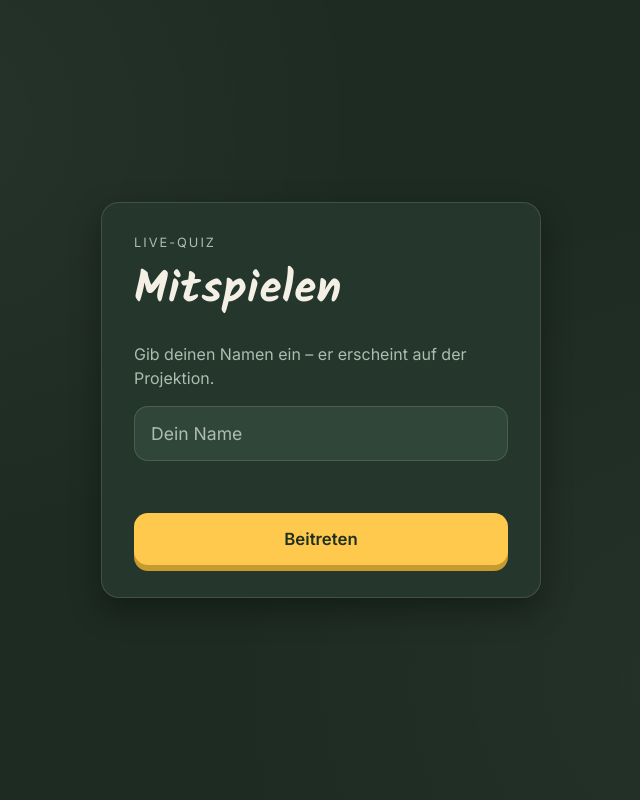
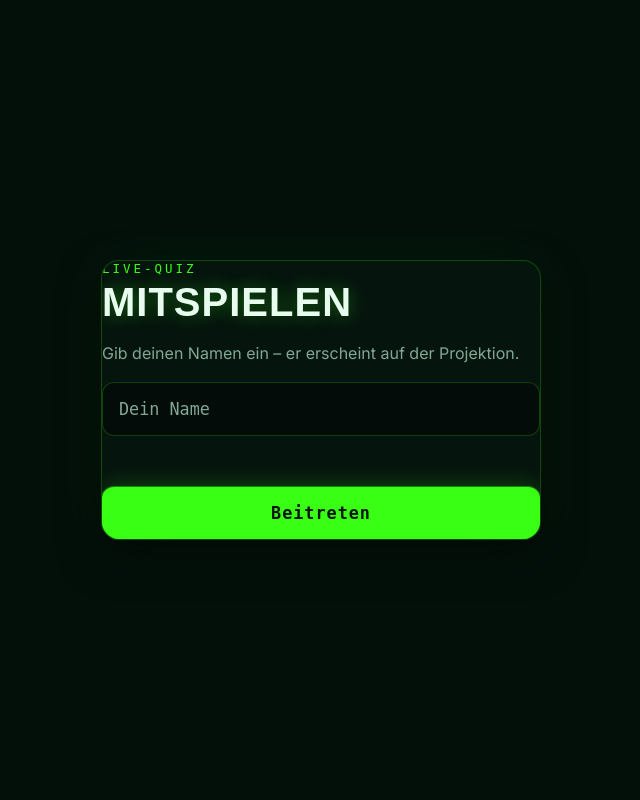
Before and after one commit to Helirucks/live-quiz, a Flask app: page /play in a window 1280 px wide. Shown: the whole page, without its empty margins (319-959 px from the left). Run offline with Flask 3, Linux system fonts and the light colour scheme; some libraries are stand-ins or nearby versions.

Commit message:
Update style.css

```diff
--- a/static/css/style.css
+++ b/static/css/style.css
@@ -1,28 +1,31 @@
 /* =========================================================
-   Live-Quiz – gemeinsames Stylesheet
-   Thema: "Tafel & Kreide" (passend zur Vorlesung)
+   Live-Quiz – "Code Terminal" Theme
+   Dunkler Hintergrund mit animiertem Code-Regen,
+   Karten im Glas/Terminal-Look mit grünem Leuchtrand.
    ========================================================= */
 
 :root {
-  --bg: #1d2b22;
-  --bg-card: #25362c;
-  --bg-elevated: #304638;
-  --border: rgba(245, 240, 230, 0.14);
-  --text: #f5f0e6;
-  --text-muted: #aebcb1;
+  --bg: #03100a;
+  --bg-card: rgba(8, 22, 16, 0.82);
+  --bg-elevated: rgba(0, 0, 0, 0.35);
+  --border: rgba(57, 255, 20, 0.22);
+  --text: #e7fbef;
+  --text-muted: #82a895;
 
-  --red: #ff6b5c;
-  --blue: #4f8df9;
-  --yellow: #ffc94d;
-  --green: #4ddba4;
+  --red: #ff4d6d;
+  --blue: #2e9bff;
+  --yellow: #ffd23f;
+  --green: #1be0a8;
 
-  --accent: var(--yellow);
+  --accent: #39ff14;
+  --accent-contrast: #04170c;
 
-  --font-display: "Kalam", cursive;
+  --font-display: "Orbitron", sans-serif;
   --font-body: "Inter", system-ui, -apple-system, sans-serif;
+  --font-mono: "JetBrains Mono", "Fira Code", monospace;
 
   --radius: 18px;
-  --shadow: 0 12px 30px rgba(0, 0, 0, 0.35);
+  --shadow: 0 16px 40px rgba(0, 0, 0, 0.55), 0 0 60px rgba(57, 255, 20, 0.06);
 }
 
 * {
@@ -37,14 +40,26 @@
   margin: 0;
   font-family: var(--font-body);
   color: var(--text);
-  background:
-    radial-gradient(circle at 20% 15%, rgba(255, 255, 255, 0.04), transparent 35%),
-    radial-gradient(circle at 80% 85%, rgba(255, 255, 255, 0.03), transparent 40%),
-    var(--bg);
+  background: var(--bg);
   min-height: 100%;
+  overflow-x: hidden;
+}
+
+/* ---------- animierter Hintergrund ---------- */
+
+#matrix-bg {
+  position: fixed;
+  inset: 0;
+  width: 100vw;
+  height: 100vh;
+  display: block;
+  z-index: 0;
+  opacity: 0.55;
 }
 
 .page {
+  position: relative;
+  z-index: 1;
   min-height: 100vh;
   display: flex;
   align-items: center;
@@ -57,13 +72,17 @@
   padding-top: 5vh;
 }
 
+/* ---------- Karten / Terminal-Fenster ---------- */
+
 .card {
   background: var(--bg-card);
+  backdrop-filter: blur(10px);
+  -webkit-backdrop-filter: blur(10px);
   border: 1px solid var(--border);
   border-radius: var(--radius);
   box-shadow: var(--shadow);
-  padding: 32px;
   width: 100%;
+  overflow: hidden;
 }
 
 .card--narrow {
@@ -74,37 +93,82 @@
   max-width: 920px;
 }
 
+.terminal-bar {
+  display: flex;
+  align-items: center;
+  gap: 8px;
+  padding: 12px 18px;
+  background: rgba(0, 0, 0, 0.4);
+  border-bottom: 1px solid var(--border);
+  font-family: var(--font-mono);
+  font-size: 0.78rem;
+  color: var(--text-muted);
+  letter-spacing: 0.5px;
+}
+
+.terminal-dot {
+  width: 11px;
+  height: 11px;
+  border-radius: 50%;
+  flex-shrink: 0;
+}
+
+.dot-red { background: #ff5f56; }
+.dot-yellow { background: #ffbd2e; }
+.dot-green { background: #27c93f; }
+
+.terminal-title {
+  margin-left: 6px;
+}
+
+.terminal-title::after {
+  content: "\258C";
+  margin-left: 6px;
+  color: var(--accent);
+  animation: blink 1s step-end infinite;
+}
+
+@keyframes blink {
+  50% { opacity: 0; }
+}
+
+.card-body {
+  padding: 32px;
+}
+
 h1, h2, h3 {
   font-family: var(--font-display);
   font-weight: 700;
   margin: 0 0 8px;
-  letter-spacing: 0.5px;
+  letter-spacing: 1px;
+  text-transform: uppercase;
 }
 
 h1 {
-  font-size: clamp(2rem, 5vw, 2.8rem);
+  font-size: clamp(1.6rem, 5vw, 2.5rem);
+  text-shadow: 0 0 18px rgba(57, 255, 20, 0.35);
 }
 
 h2 {
-  font-size: clamp(1.4rem, 4vw, 2rem);
+  font-size: clamp(1.15rem, 4vw, 1.7rem);
 }
 
 p {
-  line-height: 1.5;
+  line-height: 1.6;
   color: var(--text-muted);
 }
 
 .eyebrow {
-  font-family: var(--font-body);
-  font-size: 0.8rem;
+  font-family: var(--font-mono);
+  font-size: 0.78rem;
   text-transform: uppercase;
-  letter-spacing: 2px;
-  color: var(--text-muted);
+  letter-spacing: 3px;
+  color: var(--accent);
   margin-bottom: 4px;
 }
 
 a {
-  color: var(--yellow);
+  color: var(--accent);
 }
 
 .hidden {
@@ -118,10 +182,10 @@
   font-size: 1.05rem;
   font-weight: 600;
   border: none;
-  border-radius: 14px;
+  border-radius: 12px;
   padding: 16px 28px;
   cursor: pointer;
-  transition: transform 0.08s ease, box-shadow 0.15s ease, opacity 0.15s ease;
+  transition: transform 0.08s ease, box-shadow 0.15s ease, opacity 0.15s ease, filter 0.15s ease;
   width: 100%;
 }
 
@@ -130,33 +194,38 @@
 }
 
 .btn:disabled {
-  opacity: 0.45;
+  opacity: 0.4;
   cursor: not-allowed;
 }
 
 .btn-primary {
   background: var(--accent);
-  color: #20301f;
-  box-shadow: 0 6px 0 #c79a30;
+  color: var(--accent-contrast);
+  font-family: var(--font-mono);
+  font-weight: 700;
+  letter-spacing: 1px;
+  box-shadow: 0 0 0 1px rgba(57, 255, 20, 0.4), 0 6px 0 #1f8a0c, 0 0 24px rgba(57, 255, 20, 0.25);
 }
 
 .btn-primary:not(:disabled):hover {
-  filter: brightness(1.05);
+  filter: brightness(1.08);
 }
 
 .btn-primary:not(:disabled):active {
-  box-shadow: 0 2px 0 #c79a30;
+  box-shadow: 0 0 0 1px rgba(57, 255, 20, 0.4), 0 2px 0 #1f8a0c;
   transform: translateY(4px);
 }
 
 .btn-secondary {
-  background: transparent;
+  background: rgba(255, 255, 255, 0.04);
   color: var(--text);
   border: 1.5px solid var(--border);
+  font-family: var(--font-mono);
 }
 
 .btn-secondary:not(:disabled):hover {
-  border-color: var(--text-muted);
+  border-color: var(--accent);
+  color: var(--accent);
 }
 
 .btn-row {
@@ -170,18 +239,19 @@
 
 .input {
   width: 100%;
-  font-family: var(--font-body);
-  font-size: 1.1rem;
+  font-family: var(--font-mono);
+  font-size: 1.05rem;
   padding: 16px;
-  border-radius: 14px;
+  border-radius: 12px;
   border: 1.5px solid var(--border);
-  background: var(--bg-elevated);
+  background: rgba(0, 0, 0, 0.35);
   color: var(--text);
 }
 
 .input:focus {
   outline: 2px solid var(--accent);
   outline-offset: 1px;
+  border-color: var(--accent);
 }
 
 .input::placeholder {
@@ -193,6 +263,7 @@
   font-size: 0.95rem;
   min-height: 1.4em;
   margin-top: 10px;
+  font-family: var(--font-mono);
 }
 
 /* ---------- Landing page ---------- */
```
Also changed, not shown: other parts of static/css/style.css (+56 -35 lines).
